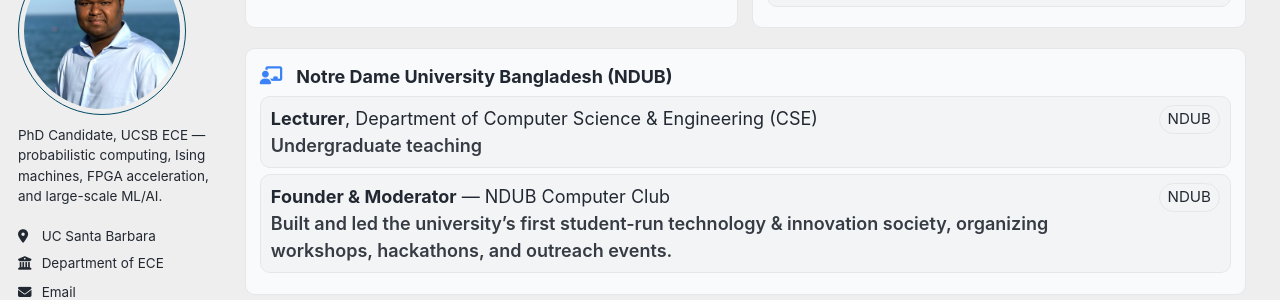
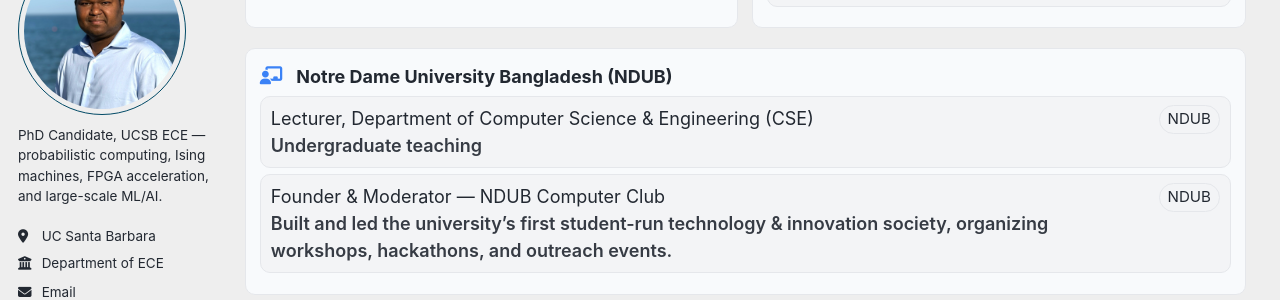
Before and after one commit to navidaadit/navidaadit.github.io, a Jekyll site: the page built from _pages/teaching-service.md, in a window 1280 px wide and 900 px high, scrolled down 438 px. Shown: the part 152-452 px from the top of the window. Built offline with Jekyll 4.4.1, drawn with Linux system fonts in a browser that asks for light colours; some web fonts are replaced.

```diff
--- a/_pages/teaching-service.md
+++ b/_pages/teaching-service.md
@@ -80,14 +80,14 @@ I enjoy teaching core hardware–software topics and contributing to the academi
   <ul class="course-list">
     <li class="course-item">
       <div>
-        <div><strong>Lecturer</strong>, Department of Computer Science &amp; Engineering (CSE)</div>
+        <div>Lecturer, Department of Computer Science &amp; Engineering (CSE)</div>
         <div class="role">Undergraduate teaching</div>
       </div>
       <span class="badge">NDUB</span>
     </li>
     <li class="course-item">
       <div>
-        <div><strong>Founder &amp; Moderator</strong> — NDUB Computer Club</div>
+        <div>Founder &amp; Moderator — NDUB Computer Club</div>
         <div class="role">Built and led the university’s first student-run technology & innovation society, organizing workshops, hackathons, and outreach events.</div>
       </div>
       <span class="badge">NDUB</span>
```
